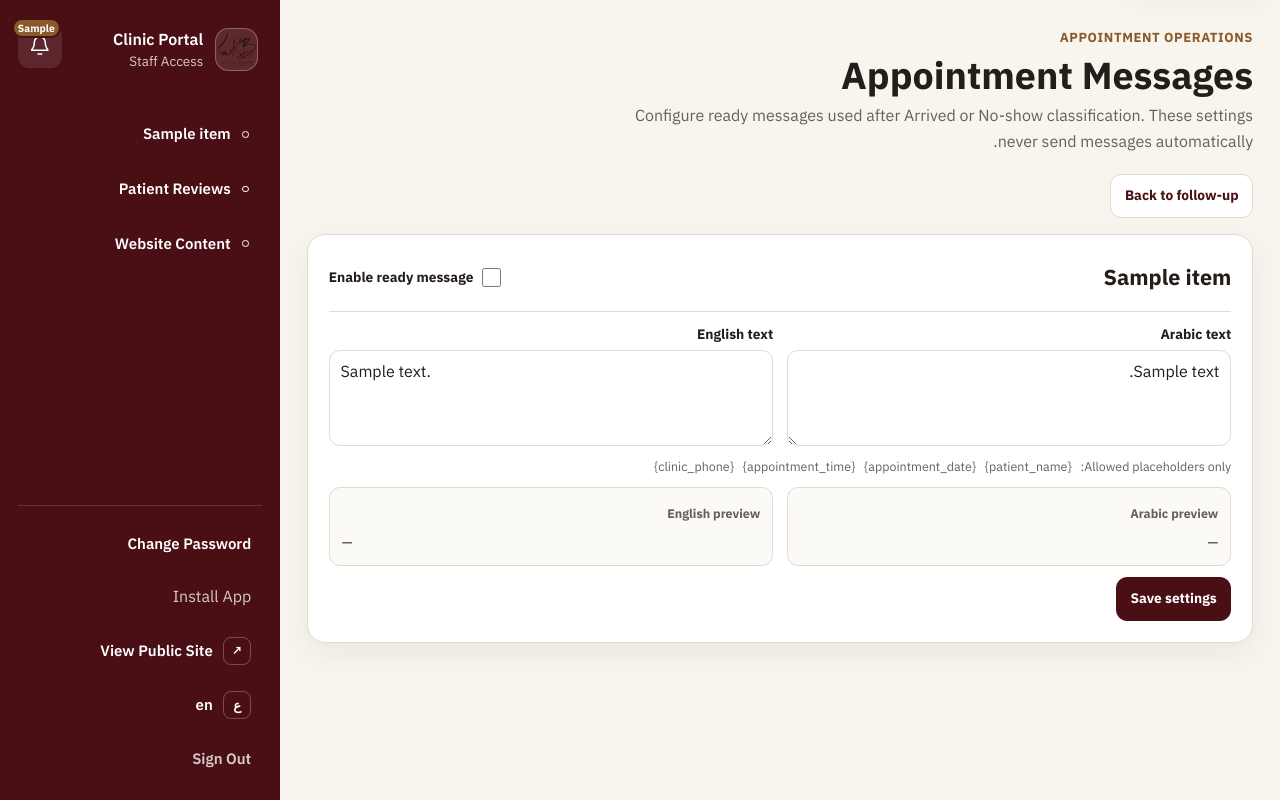
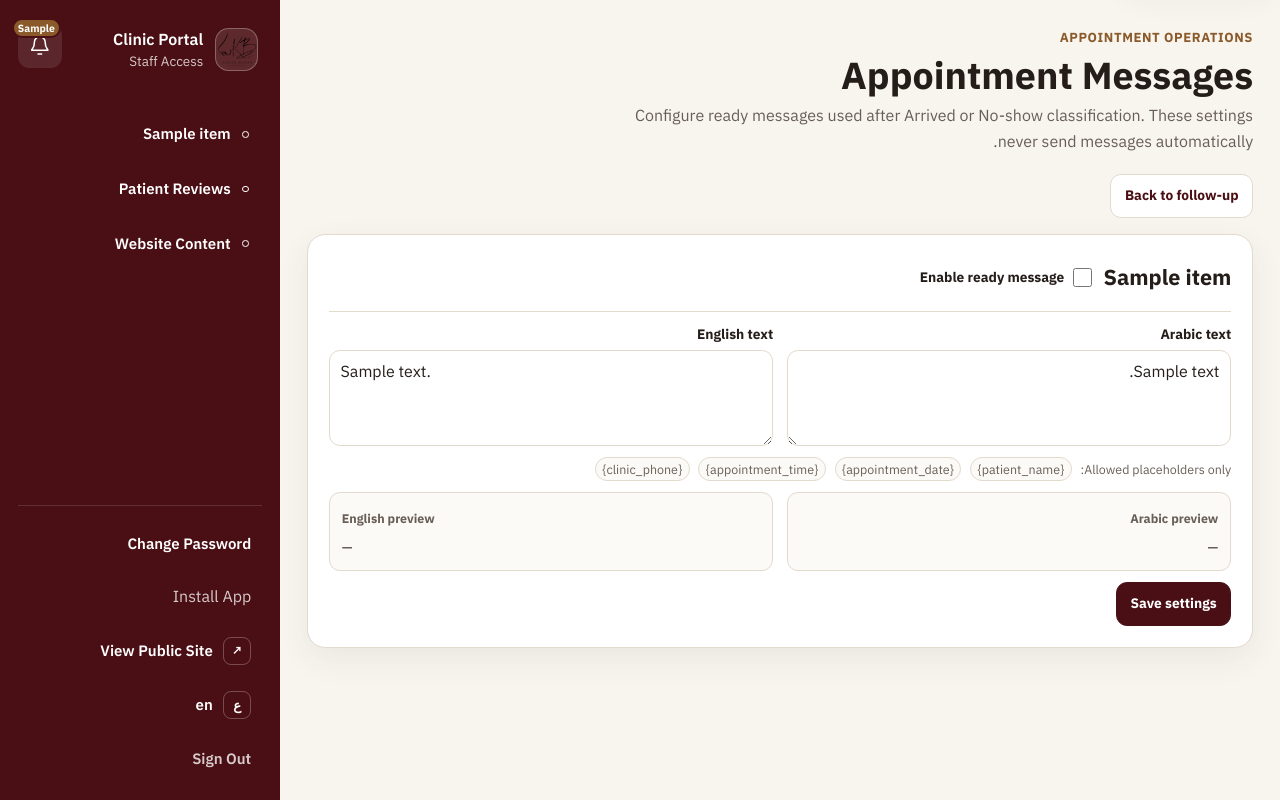
Before and after one commit to sami77337/khaled-badran-clinic, a Django app: template templates/dashboard/appointment_message_settings.html in a window 1280 px wide. Run offline with Django 5.2, Linux system fonts and the light colour scheme; the template is opened without the code that fills it: most values are stand-ins (such as "Sample title", 1, 10 or a date in 2020); parts of the project's set-up code (start-up, migrations or seed data) failed here and were passed over.

Commit message:
fix(dashboard): align message headers, tokens, and previews

```diff
--- a/static/css/dashboard-appointment-messages.css
+++ b/static/css/dashboard-appointment-messages.css
@@ -8,6 +8,7 @@
 }
 
 .message-settings-header {
+    justify-content: flex-start;
     flex-wrap: wrap;
     gap: 0.3rem 0.75rem;
     margin-block-end: 0;
@@ -51,6 +52,7 @@
 .message-settings-help {
     display: flex;
     min-width: 0;
+    align-items: baseline;
     flex-wrap: wrap;
     gap: 0.3rem 0.55rem;
     margin: 0;
@@ -62,6 +64,11 @@
 
 .message-settings-help code {
     min-width: 0;
+    max-width: 100%;
+    border: 1px solid var(--dashboard-line);
+    border-radius: var(--dashboard-radius);
+    background: var(--dashboard-ivory);
+    padding: 0.1rem 0.4rem;
     font-family: var(--dashboard-font-en);
     unicode-bidi: isolate;
 }
@@ -72,6 +79,7 @@
     border-radius: 0.68rem;
     background: var(--dashboard-ivory);
     padding: 0.75rem;
+    text-align: start;
     overflow-wrap: anywhere;
 }
 
--- a/templates/dashboard/appointment_message_settings.html
+++ b/templates/dashboard/appointment_message_settings.html
@@ -41,11 +41,11 @@
       </div>
       <p class="message-settings-help" id="message-placeholders-{{ item.event }}"><span>{% if is_arabic %}المتغيرات المسموحة فقط:{% else %}Allowed placeholders only:{% endif %}</span> <code dir="ltr">{patient_name}</code> <code dir="ltr">{appointment_date}</code> <code dir="ltr">{appointment_time}</code> <code dir="ltr">{clinic_phone}</code></p>
       <div class="message-settings-grid">
-        <div class="message-settings-preview">
+        <div class="message-settings-preview" dir="rtl">
           <strong>{% if is_arabic %}معاينة عربية{% else %}Arabic preview{% endif %}</strong>
           <p dir="rtl" lang="ar">{{ item.preview_ar|default:"—" }}</p>
         </div>
-        <div class="message-settings-preview">
+        <div class="message-settings-preview" dir="ltr">
           <strong>{% if is_arabic %}معاينة إنجليزية{% else %}English preview{% endif %}</strong>
           <p dir="ltr" lang="en">{{ item.preview_en|default:"—" }}</p>
         </div>
```
